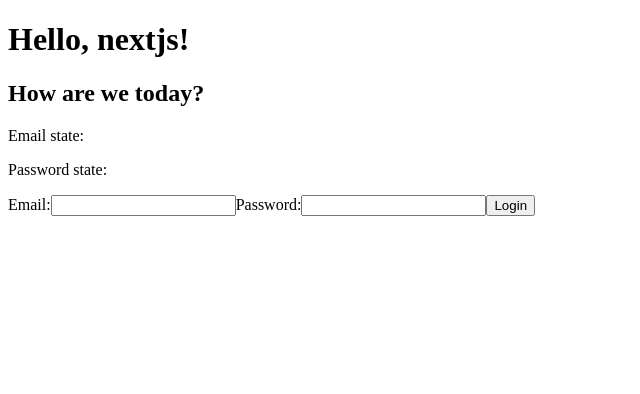
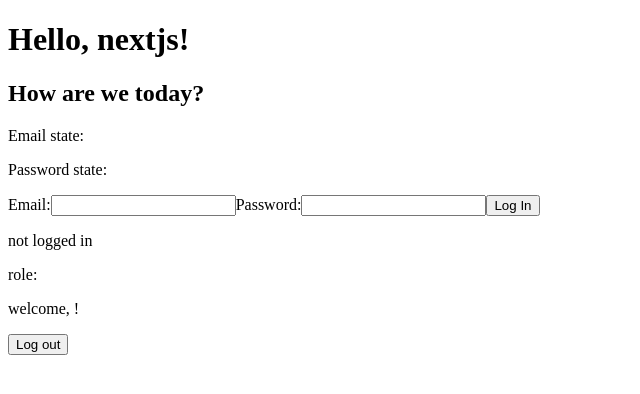
Before and after one commit to NoahAldhous/stronghold-manager-client, a Next.js app: page / in a window 1280 px wide. Shown: the top 394 px of the page, without its empty margins (0-640 px from the left). Built offline with nearby package versions, Linux system fonts and the light colour scheme.

Commit message:
log out button added

```diff
--- a/src/components/LoginForm/LoginForm.tsx
+++ b/src/components/LoginForm/LoginForm.tsx
@@ -1,5 +1,6 @@
 "use client";
 import { useState } from "react";
+import { useAuth } from "contexts/AuthContext";
 
 export default function LoginForm() {
   //create state object for login details
@@ -8,15 +9,25 @@
     password: "",
   });
 
-  //triggered on click of submit button
+  const [error, setError] = useState<string | null>(null);
+  const [loading, setLoading] = useState(false);
+
+  //get context + auth functions from AuthContext
+  const { userName, isLoggedIn, userId, role, login, logout} = useAuth();
+
+  //triggered on click of login button
   async function handleSubmit(e) {
     //prevent browser from reloading page
     e.preventDefault();
+    setError(null);
+    setLoading(true)
 
     //Read the form data
     const form = e.target;
 
-    const data = await fetch(`${process.env.NEXT_PUBLIC_API_URL}/users/login`, {
+    try{
+
+      const res = await fetch(`${process.env.NEXT_PUBLIC_API_URL}/users/login`, {
           method: form.method,
           headers: {
               "Content-Type": "application/json",
@@ -24,10 +35,22 @@
           body: JSON.stringify(loginDetails)
       });
 
+      if (!res.ok) {
+        throw new Error("Invalid Credentials")
+      }
+
       //if login success, will return an access token
-    const token = await data.json()
+      const data = await res.json();
 
-    console.log(token)
+      login(data.access_token);
+
+    } catch (err: any) {
+      setError(err.message)
+    } finally {
+      setLoading(false)
+    }
+
+
   }
 
   //uses spread operator to only change the email value
@@ -44,6 +67,11 @@
       ...loginDetails,
       password: e.target.value,
     });
+  }
+
+  //logs out the user, removing their auth token from local storage
+  function handleLogout() {
+    logout()
   }
 
   return (
@@ -68,7 +96,11 @@
           onChange={handlePasswordChange}
         />
       </label>
-      <button type="submit">Login</button>
+      <button type="submit">Log In</button>
+      <p>{isLoggedIn ? "logged in!" : "not logged in"}</p>
+      <p>role: {role}</p>
+      <p> welcome, {userName}!</p>
+      <button type="button" onClick={handleLogout}>Log out</button>
     </form>
   );
 }
```
Lines whose indentation alone changed are shown as unchanged.
